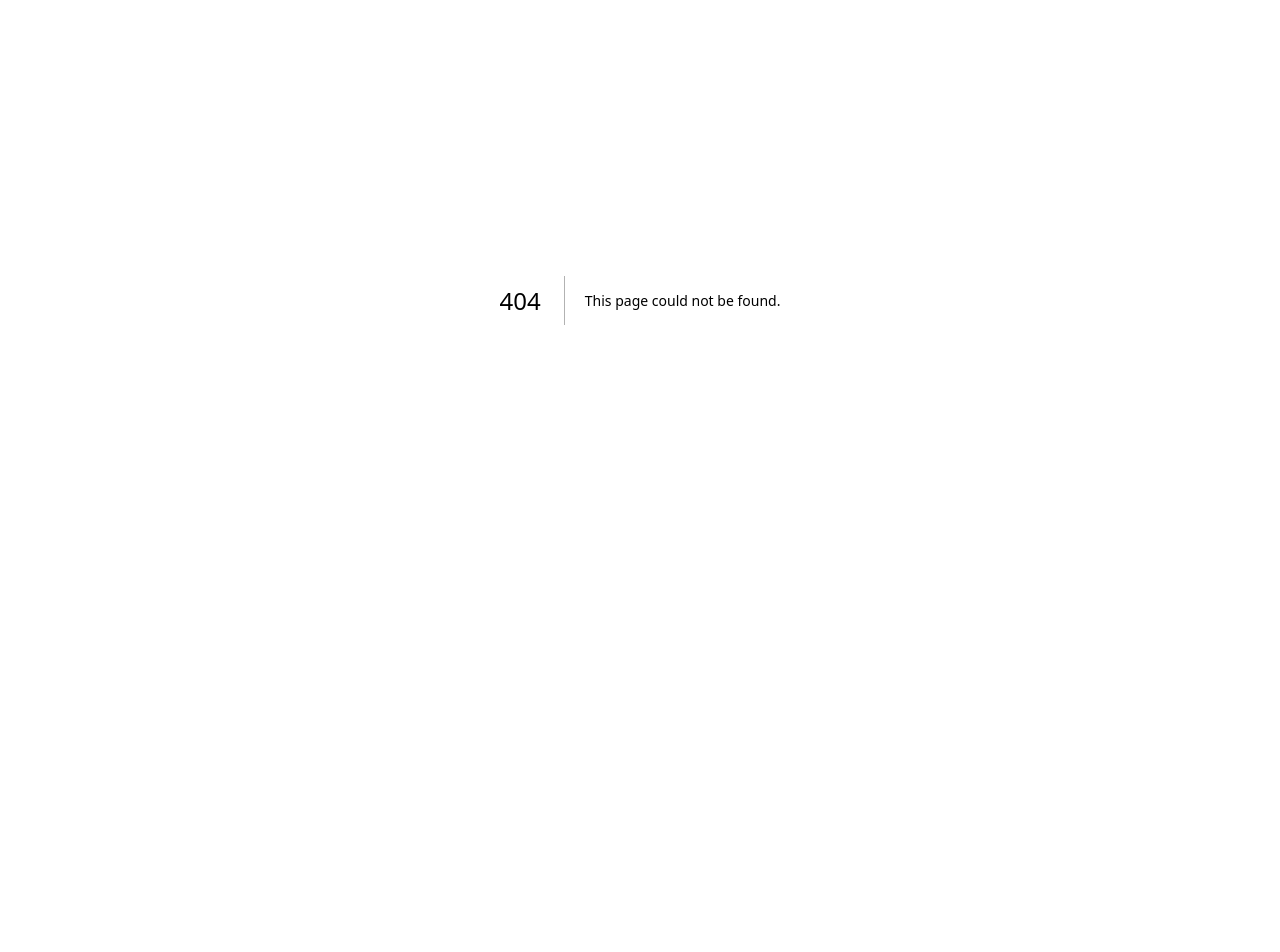
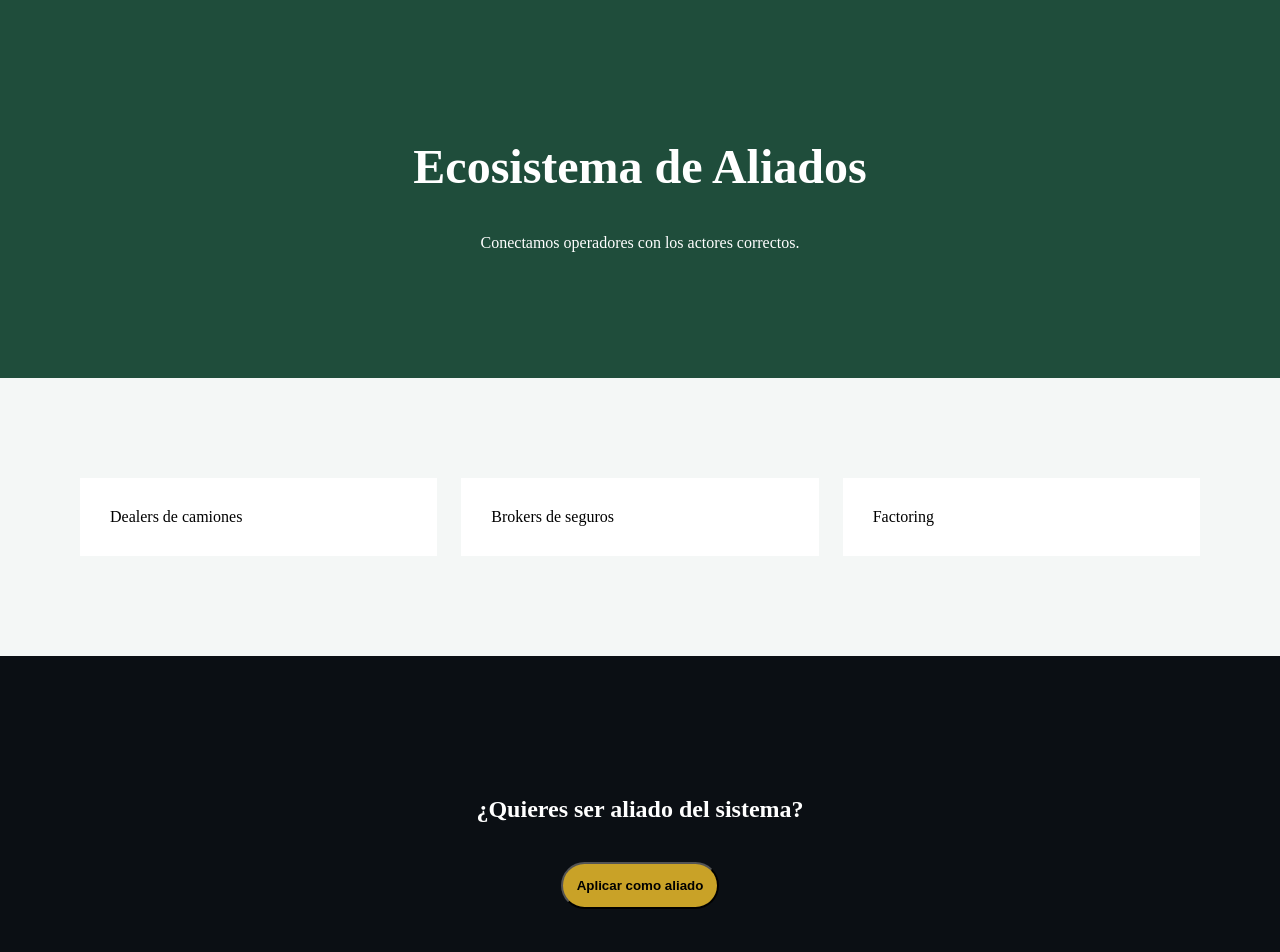
Before and after one commit to Sovereigntruckguard/sovereign-truckguard-site, a Next.js app: page /aliados in a window 1280 px wide. Before the commit this address had no page. Shown: the part 100-1052 px from the top of the page. Before the commit the page ends 800 px from the top, so only its background shows below. Built offline with nearby package versions, Linux system fonts and the light colour scheme.

Commit message:
add page final

```diff
--- /dev/null
+++ b/app/aliados/page.jsx
@@ -0,0 +1,87 @@
+"use client";
+
+import Header from "../components/Header";
+import Footer from "../components/home/Footer";
+import ApplicationModal from "../components/ApplicationModal";
+
+export default function AliadosPage() {
+
+  return (
+
+    <main style={{ background: "#F4F7F6" }}>
+
+      <Header />
+
+      <section style={{
+        background: "#1F4D3B",
+        color: "white",
+        padding: "110px 0",
+        textAlign: "center"
+      }}>
+
+        <h1 style={{ fontSize: 48, fontWeight: 900 }}>
+          Ecosistema de Aliados
+        </h1>
+
+        <p style={{ marginTop: 16 }}>
+          Conectamos operadores con los actores correctos.
+        </p>
+
+      </section>
+
+
+      <section style={{ padding: "100px 0" }}>
+
+        <div style={{
+          maxWidth: 1120,
+          margin: "0 auto",
+          display: "grid",
+          gridTemplateColumns: "repeat(auto-fit,minmax(260px,1fr))",
+          gap: 24
+        }}>
+
+          <div style={{ background: "white", padding: 30 }}>
+            Dealers de camiones
+          </div>
+
+          <div style={{ background: "white", padding: 30 }}>
+            Brokers de seguros
+          </div>
+
+          <div style={{ background: "white", padding: 30 }}>
+            Factoring
+          </div>
+
+        </div>
+
+      </section>
+
+
+      <section style={{
+        background: "#0B0F14",
+        padding: "120px 0",
+        textAlign: "center",
+        color: "white"
+      }}>
+
+        <h2>¿Quieres ser aliado del sistema?</h2>
+
+        <ApplicationModal>
+          <button style={{
+            marginTop: 20,
+            background: "#C9A227",
+            padding: 14,
+            borderRadius: 999,
+            fontWeight: 800
+          }}>
+            Aplicar como aliado
+          </button>
+        </ApplicationModal>
+
+      </section>
+
+      <Footer />
+
+    </main>
+  );
+}
```
